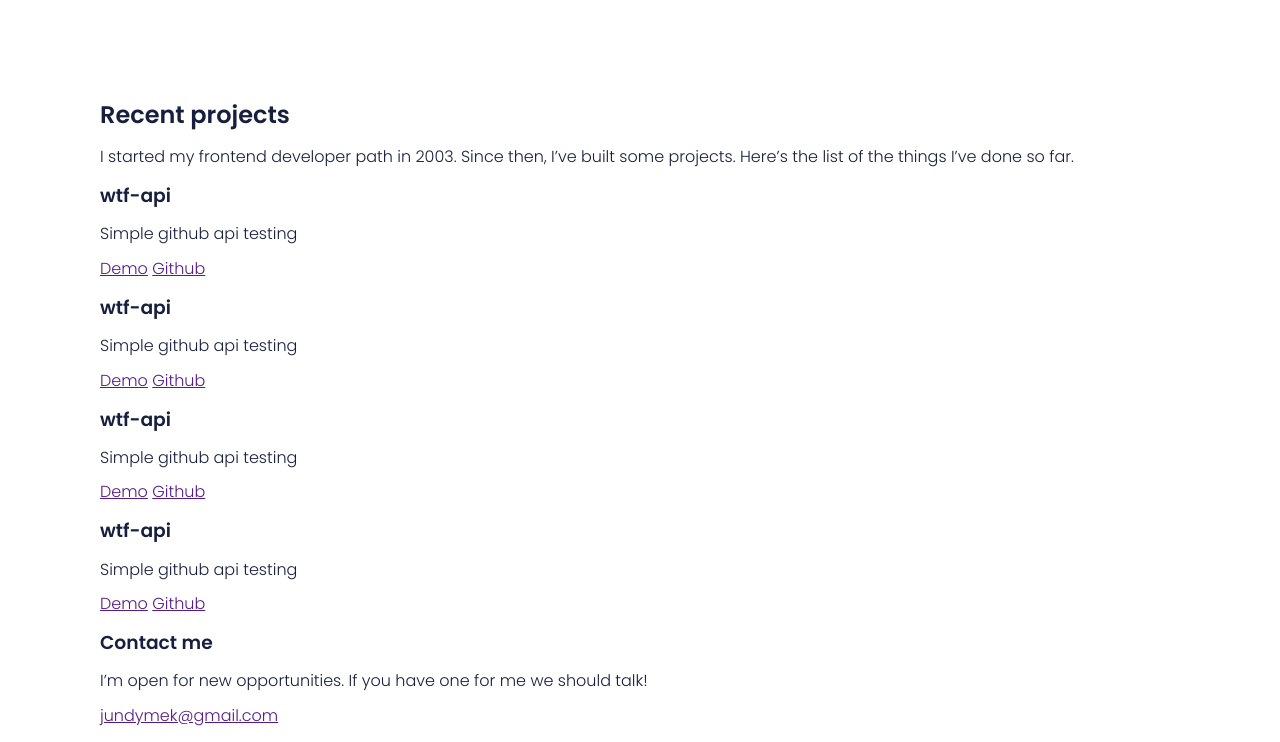
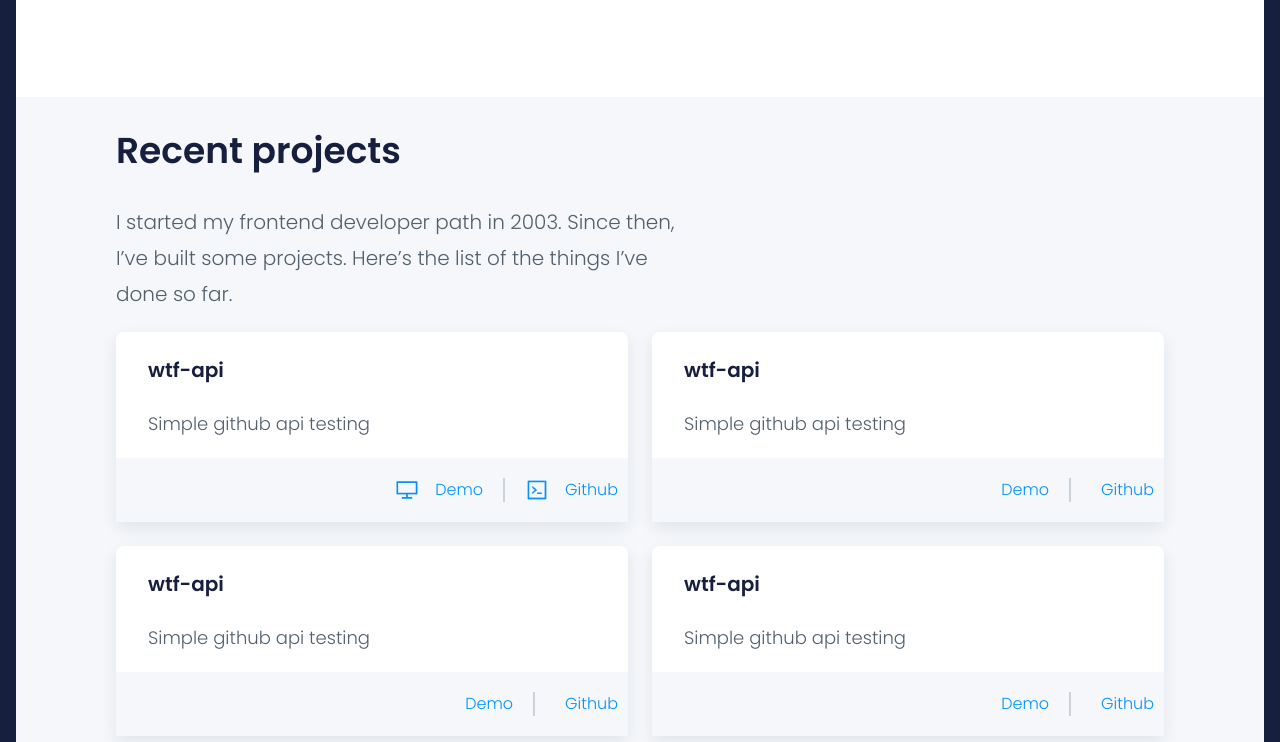
Before and after one commit to jundymek/jundymek.github.io, a website built with webpack: page src/content/index.html in a window 1280 px wide. Shown: the part 1858-2600 px from the top of the page. Built offline with nearby package versions, Linux system fonts and the light colour scheme; files whose address does not match are found by name.

Commit message:
feat: styled footer desktop

```diff
--- a/src/content/index.html
+++ b/src/content/index.html
@@ -30,8 +30,10 @@
     <header class="header">
       <h1 class="header__title">Hey there! 👋 My name is Maciej and I’m an aspiring Frontend developer and a keen Star
         Wars fan.</h1>
-      <p class="header__paragraph">You might be interested in checking the list of <a class="header__link" href="#skills">my skills</a>. Don’t forget to have a
-        glimpse at <a class="header__link" href="#projects">my projects</a>. Currently I’m looking for a new challenges so if you have one - <a class="header__link" href="#footer">contact me</a> 😊</p>
+      <p class="header__paragraph">You might be interested in checking the list of <a class="header__link"
+          href="#skills">my skills</a>. Don’t forget to have a
+        glimpse at <a class="header__link" href="#projects">my projects</a>. Currently I’m looking for a new challenges
+        so if you have one - <a class="header__link" href="#footer">contact me</a> 😊</p>
       <a class="header__email" href="mailto: abc@example.com">jundymek@gmail.com</a>
     </header>
     <section class="skills" id="skills">
@@ -77,49 +79,65 @@
       </section>
     </section>
     <section class="projects" id="projects">
-      <h2 class="projects__title">Recent projects</h2>
-      <p class="projects__paragraph">I started my frontend developer path in 2003. Since then, I’ve built some projects.
+      <header class="projects-header">
+        <h2 class="projects-header__title">Recent projects</h2>
+        <p class="projects-header__paragraph">I started my frontend developer path in 2003. Since then, I’ve built some
+          projects.
           Here’s the list of the things I’ve done so far.</p>
+      </header>
+      <div class="project-list-wrapper">
         <section class="project">
+          <div class="project__content">
             <h3 class="project__title">wtf-api</h3>
             <p class="project__description">Simple github api testing</p>
+          </div>
+          <div class="project__links-wrapper">
+              <img src="/assets/img/demo_icon.png" alt="Demo button." class="project__link-icon"><a href="" class="project__link">Demo</a>
+            <span class="project__link-separator"></span>
+            <img src="/assets/img/code_icon.png" alt="Code button." class="project__link-icon"><a href="" class="project__link">Github</a>
+          </div>
+        </section>
+        <section class="project">
+          <div class="project__content">
+            <h3 class="project__title">wtf-api</h3>
+            <p class="project__description">Simple github api testing</p>
+          </div>
           <div class="project__links-wrapper">
             <a href="" class="project__link">Demo</a>
+            <span class="project__link-separator"></span>
             <a href="" class="project__link">Github</a>
           </div>
         </section>
         <section class="project">
+          <div class="project__content">
             <h3 class="project__title">wtf-api</h3>
             <p class="project__description">Simple github api testing</p>
+          </div>
           <div class="project__links-wrapper">
             <a href="" class="project__link">Demo</a>
+            <span class="project__link-separator"></span>
             <a href="" class="project__link">Github</a>
           </div>
         </section>
         <section class="project">
+          <div class="project__content">
             <h3 class="project__title">wtf-api</h3>
             <p class="project__description">Simple github api testing</p>
+          </div>
           <div class="project__links-wrapper">
             <a href="" class="project__link">Demo</a>
+            <span class="project__link-separator"></span>
             <a href="" class="project__link">Github</a>
           </div>
         </section>
-        <section class="project">
-          <h3 class="project__title">wtf-api</h3>
-          <p class="project__description">Simple github api testing</p>
-          <div class="project__links-wrapper">
-            <a href="" class="project__link">Demo</a>
-            <a href="" class="project__link">Github</a>
-          </div>
-        </section>
+        </dic>
     </section>
     <footer class="footer" id="footer">
       <h3 class="footer__title">Contact me</h3>
       <p class="footer__paragraph">I’m open for new opportunities. If you have one for me we should talk!</p>
       <div class="footer__links-wrapper">
-        <a href="" class="footer__link"></a>
-        <a href="" class="footer__link"></a>
-        <a href="" class="footer__link"></a>
+        <a href="" class="footer__link"><img src="/assets/img/fb_icon.png" alt="Facebook icon"></a>
+        <a href="" class="footer__link"><img src="/assets/img/github_icon.png" alt="Github icon"></a>
       </div>
       <a href="" class="footer__email">jundymek@gmail.com</a>
     </footer>
--- a/src/scss/_variables.scss
+++ b/src/scss/_variables.scss
@@ -1,3 +1,4 @@
 $gray: #E3E6EA;
 $bigstone: #171F3F;
 $azure: #0593FB;
+$catskill: #F5F7FA;
--- a/src/scss/main.scss
+++ b/src/scss/main.scss
@@ -14,7 +14,49 @@ html {
 
 body {
     color: $bigstone;
-    background: #ffffff;
+}
+
+.footer {
+    background: $bigstone;
+    color: #ffffff;
+    padding-bottom: 132px;
+    &__email {
+        color: #0593fb;
+        font-weight: 500;
+        text-decoration: none;
+        margin-left: 100px;
+        position: relative;
+        &::after {
+            position: absolute;
+            margin: 30px 0 -20px -100%;
+            content: "";
+            border-bottom: 3px solid #0593fb;
+            border-radius: 41px;
+            width: 100%;
+        }
+    }
+    &__link {
+      margin-right: 10px;
+      margin-bottom: 32px;
+    }
+    &__links-wrapper {
+        margin-left: 100px;
+        display: flex;
+        flex-direction: row;
+    }
+    &__paragraph {
+        max-width: 580px;
+        margin-left: 100px;
+        font-weight: 300;
+        font-size: 20px;
+        line-height: 36px;
+    }
+    &__title {
+        margin-left: 100px;
+        font-weight: 600;
+        font-size: 32px;
+        line-height: 44px;
+    }
 }
 
 .main {
@@ -23,12 +65,12 @@ body {
     display: flex;
     flex-direction: column;
     justify-content: flex-start;
-    padding-left: 100px;
-    padding-right: 100px;
     font-family: "Poppins", sans-serif;
+    border: 16px solid #171f3f;
 }
 
 .header {
+    margin-left: 100px;
     max-width: 761px;
     width: 100%;
     margin-top: 180px;
@@ -65,6 +107,91 @@ body {
     }
 }
 
+.project {
+    display: block;
+    width: 100%;
+    background: #ffffff;
+    box-shadow: 0px 6px 16px rgba(24, 41, 67, 0.09);
+    border-radius: 8px;
+    &__content{
+      margin-left: 32px;
+    }
+    &__description {
+        font-weight: 300;
+        font-size: 18px;
+        line-height: 32px;
+        color: #52606d;
+    }
+    &__link {
+        padding: 10px;
+        color: $azure;
+        text-decoration: none;
+        cursor: pointer;
+        &:hover {
+          text-decoration: underline;
+        }
+    }
+    &__link-icon {
+      margin-right: 6px;
+    }
+    &__link-separator {
+      background: #CBD2D9;
+      color: #CBD2D9;
+      width: 2px;
+      height: 24px;
+      margin: 0 20px 0 10px;
+      transform: matrix(-1, 0, 0, 1, 0, 0);
+    }
+    &__links-wrapper {
+        display: flex;
+        background: #f5f7fa;
+        height: 64px;
+        align-items: center;
+        justify-content: flex-end;
+    }
+    &__title {
+        font-weight: 600;
+        font-size: 20px;
+        line-height: 36px;
+        color: #171f3f;
+
+    }
+}
+
+.project-list-wrapper {
+    display: grid;
+    grid-template-columns: 1fr 1fr;
+    grid-column-gap: 24px;
+    grid-row-gap: 24px;
+    margin-left: 100px;
+    margin-right: 100px;
+}
+
+.projects {
+    flex-direction: column;
+    background: $catskill;
+    padding-bottom: 128px;
+}
+
+.projects-header {
+    margin-left: 100px;
+    display: block;
+    max-width: 580px;
+    width: 100%;
+    &__title {
+        font-weight: 600;
+        font-size: 36px;
+        line-height: 48px;
+        color: #171f3f;
+    }
+    &__paragraph {
+        font-weight: 300;
+        font-size: 20px;
+        line-height: 36px;
+        color: #52606d;
+    }
+}
+
 .skill-group {
     display: grid;
     grid-template-columns: 1fr 2fr;
@@ -77,7 +204,6 @@ body {
         line-height: 68px;
         width: 100%;
         position: relative;
-        &--first{
         &:before {
             position: absolute;
             content: "";
@@ -85,30 +211,15 @@ body {
             width: 80px;
             border-radius: 8px;
             transform: matrix(1, 0, 0, -1, 0, 0);
+        }
+        &--first::before {
             background: #06c847;
         }
+        &--second::before {
+            background: #653cad;
         }
-        &--second{
-          &:before {
-              position: absolute;
-              content: "";
-              height: 4px;
-              width: 80px;
-              border-radius: 8px;
-              transform: matrix(1, 0, 0, -1, 0, 0);
-              background: #653CAD;
-          }
-        }
-        &--third{
-          &:before {
-              position: absolute;
-              content: "";
-              height: 4px;
-              width: 80px;
-              border-radius: 8px;
-              transform: matrix(1, 0, 0, -1, 0, 0);
-              background: #2251CC;
-          }
+        &--third::before {
+            background: #2251cc;
         }
     }
 }
@@ -124,21 +235,22 @@ body {
         line-height: 40px;
         max-width: 279px;
         list-style-type: none;
-      color: #52606D;
-      &--first{
-        list-style-image: url(../assets/img/check-circle.png)
+        color: #52606d;
+        &--first {
+            list-style-image: url(../assets/img/check-circle.png);
         }
-      &--second{
-        list-style-image: url(../assets/img/check-circle-purple.png)
+        &--second {
+            list-style-image: url(../assets/img/check-circle-purple.png);
         }
-      &--third{
-        list-style-image: url(../assets/img/check-circle-blue.png)
+        &--third {
+            list-style-image: url(../assets/img/check-circle-blue.png);
         }
     }
 }
 
 .skills {
     margin-top: 200px;
+    margin-left: 100px;
     &__title {
         width: 100%;
         font-weight: 600;
```
Also changed, not shown: dist/assets/img/avatar.png (added), dist/assets/img/code_icon.png (added), dist/assets/img/demo_icon.png (added), dist/assets/img/fb_icon.png (added), dist/assets/img/fbicon.png (added), dist/assets/img/github_icon.png (added), dist/css/main.css, dist/index.html, src/assets/img/avatar.png (added), src/assets/img/code_icon.png (added), src/assets/img/demo_icon.png (added), src/assets/img/fb_icon.png (added), src/assets/img/github_icon.png (added), 1 other file. Lines whose indentation alone changed are shown as unchanged.
